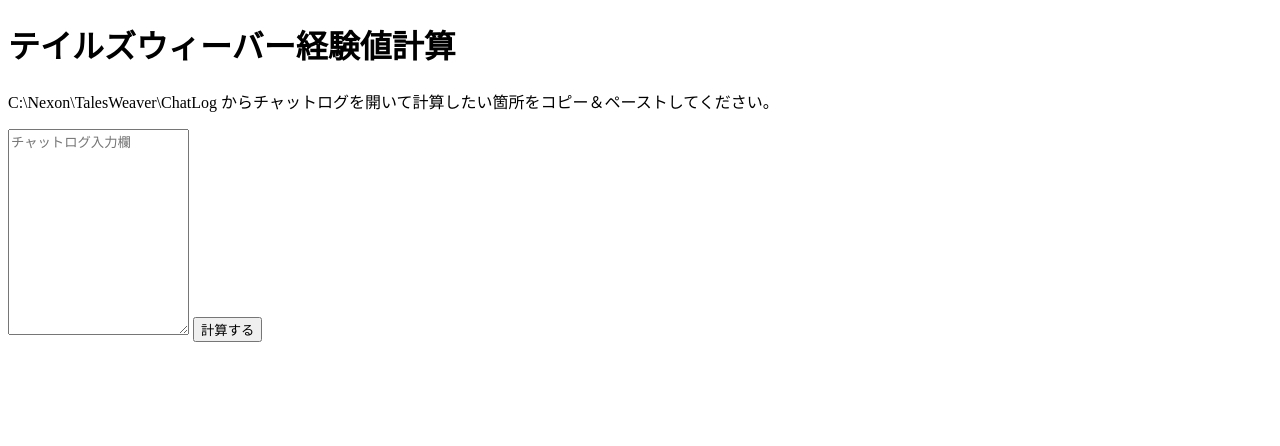
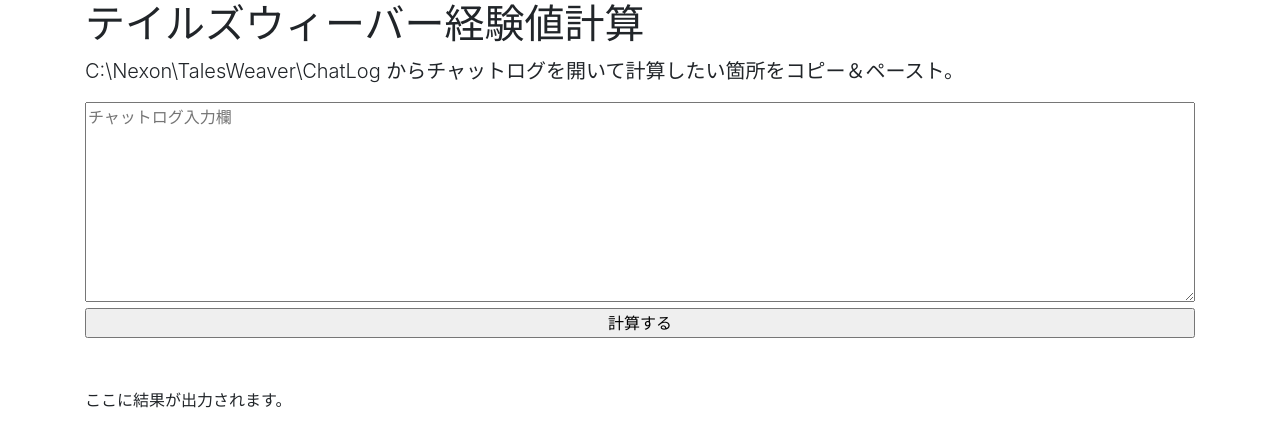
Before and after one commit to SnowCait/NenyaffleLibrary, a plain HTML site: page index.html in a window 1280 px wide. Drawn offline with nearby package versions, Linux system fonts and the light colour scheme.

Commit message:
出力変更

```diff
--- a/index.html
+++ b/index.html
@@ -5,9 +5,8 @@
 		<meta name="viewport" content="width=device-width, initial-scale=1, shrink-to-fit=no">
 		<meta http-equiv="x-ua-compatible" content="ie=edge">
 		<title>テイルズウィーバー経験値計算</title>
-		<!--<link rel="stylesheet" href="https://maxcdn.bootstrapcdn.com/bootstrap/4.0.0-alpha.5/css/bootstrap.min.css" integrity="sha384-AysaV+vQoT3kOAXZkl02PThvDr8HYKPZhNT5h/CXfBThSRXQ6jW5DO2ekP5ViFdi" crossorigin="anonymous">-->
+		<link rel="stylesheet" href="https://maxcdn.bootstrapcdn.com/bootstrap/4.0.0-alpha.5/css/bootstrap.min.css" integrity="sha384-AysaV+vQoT3kOAXZkl02PThvDr8HYKPZhNT5h/CXfBThSRXQ6jW5DO2ekP5ViFdi" crossorigin="anonymous">
 		<script>
-			console.log("loading.");
 			var ExpEntity = function(exp, hours, minutes, seconds) {
 				this.Exp = exp;
 				this.Hours = hours;
@@ -16,7 +15,6 @@
 			};
 
 			function aggregate(log) {
-				console.log("aggregate.");
 				var exps = [];
 
 				var lines = log.split("\n");
@@ -40,14 +38,13 @@
 			}
 
 			function calcurate() {
-				console.log("calcurate.");
 				var log = document.getElementById("input");
 				var result = document.getElementById("output");
 
 				var exps = aggregate(log.value);
 
 				if (exps.length <= 0) {
-					console.log("not found.")
+					result.innerText = "経験値を取得できませんでした。";
 					return;
 				}
 
@@ -75,14 +72,14 @@
 	<body>
 		<div class="container">
 			<h1>テイルズウィーバー経験値計算</h1>
-			<p class="lead">C:\Nexon\TalesWeaver\ChatLog からチャットログを開いて計算したい箇所をコピー＆ペーストしてください。</p>
+			<p class="lead">C:\Nexon\TalesWeaver\ChatLog からチャットログを開いて計算したい箇所をコピー＆ペースト。</p>
 
 			<form class="w-100">
 				<textarea id="input" class="w-100" style="height: 200px;" placeholder="チャットログ入力欄"></textarea>
 				<input type="button" value="計算する" onClick="calcurate()" class="w-100">
 			</form>
 
-			<div id="output" class="w-100" style="margin-top: 50px;"></div>
+			<div id="output" class="w-100" style="margin-top: 50px;">ここに結果が出力されます。</div>
 		</div>
 	</body>
 </html>
```
